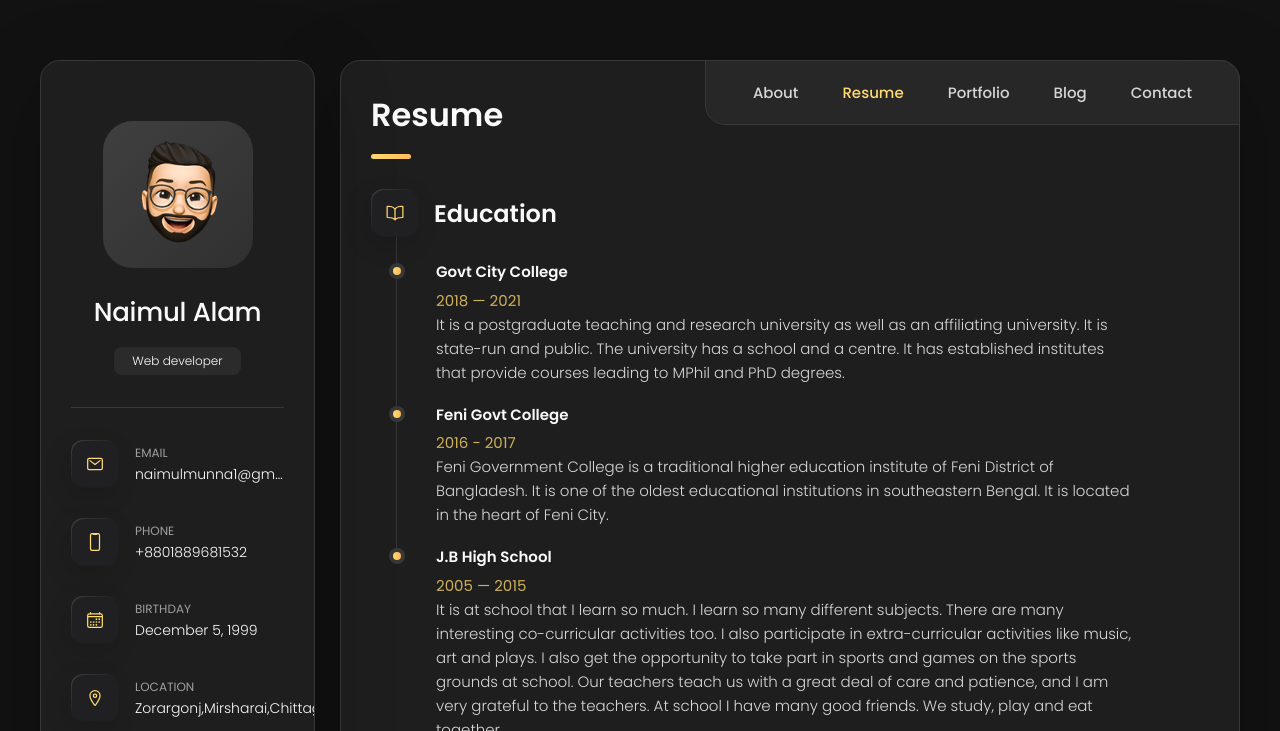
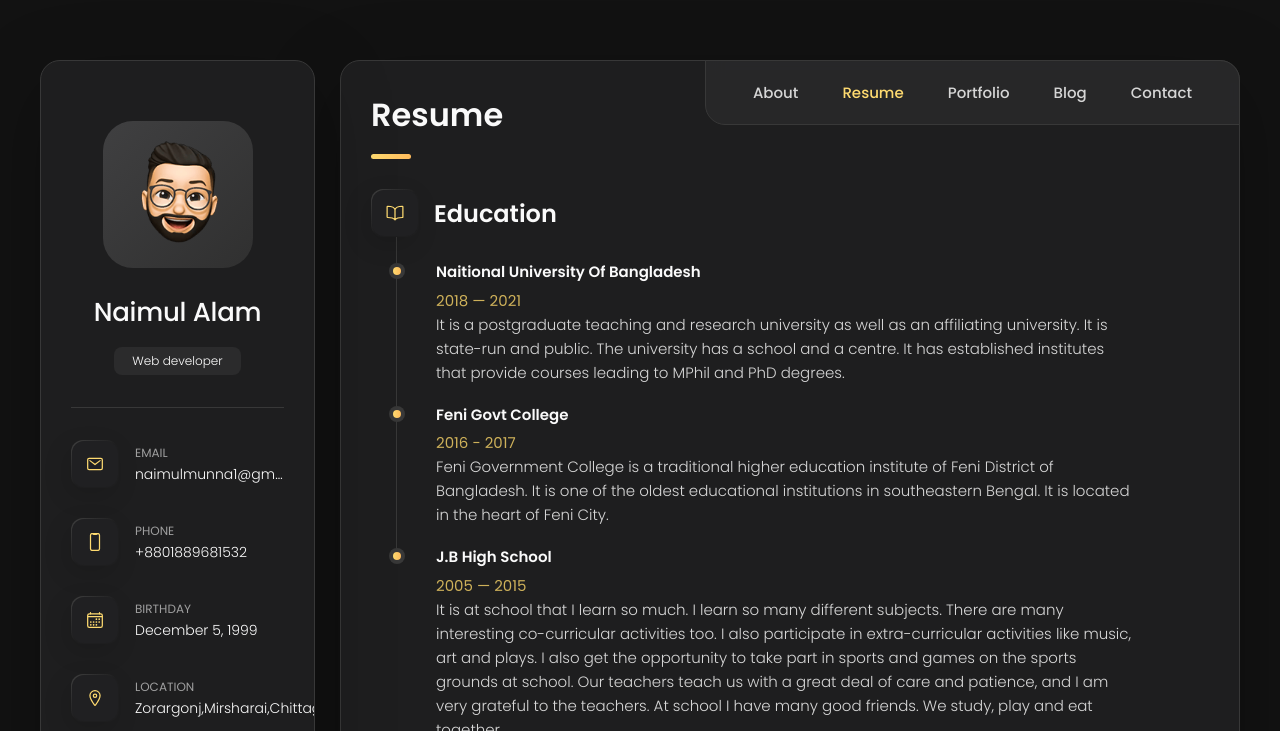
Before and after one commit to naimul-alam/naimul-alam, a plain HTML site: page index.html in a window 1280 px wide. Both pictures are taken after a click on the button "Resume". Shown: the top 731 px of the page. Drawn offline with nearby package versions, Linux system fonts and the light colour scheme.

Commit message:
Update index.html

```diff
--- a/index.html
+++ b/index.html
@@ -522,7 +522,7 @@
 
             <li class="timeline-item">
 
-              <h4 class="h4 timeline-item-title"> Govt City College </h4>
+              <h4 class="h4 timeline-item-title"> Naitional University of Bangladesh </h4>
 
               <span>2018 — 2021 </span>
 
```
